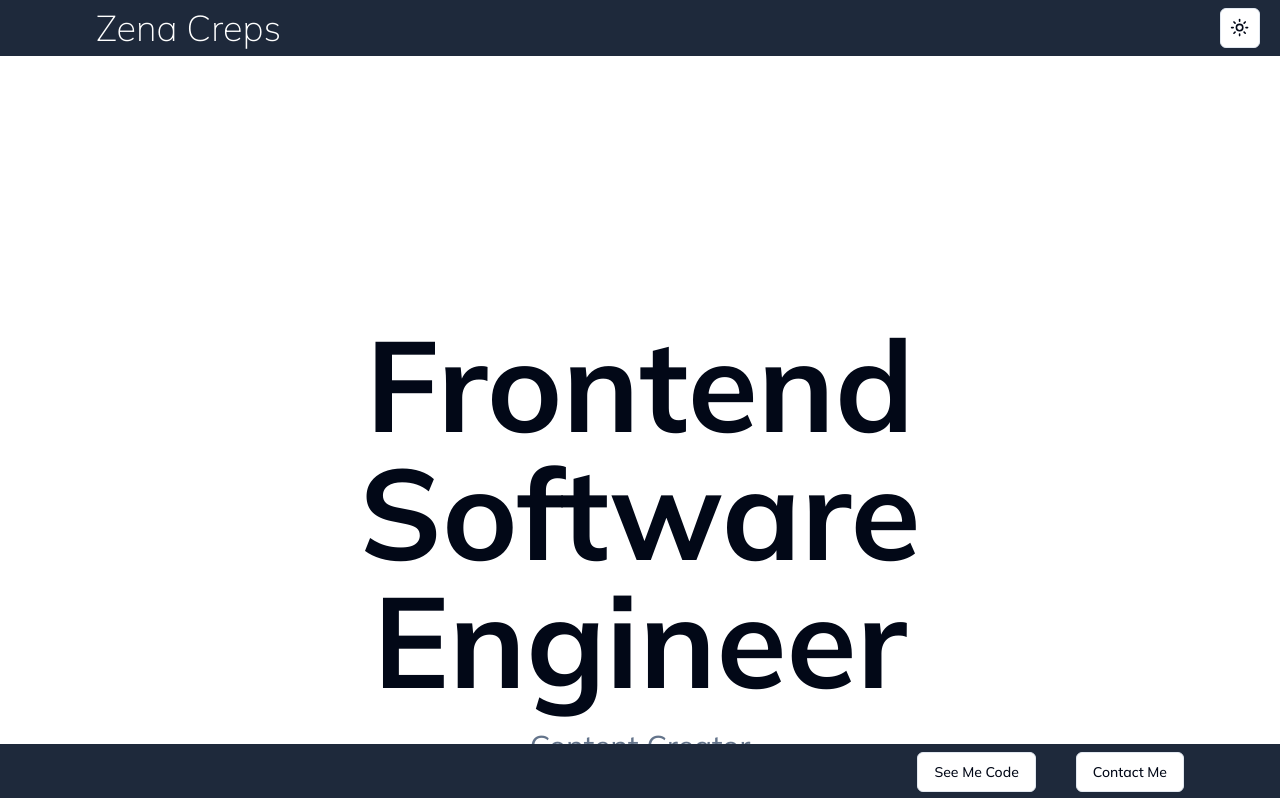
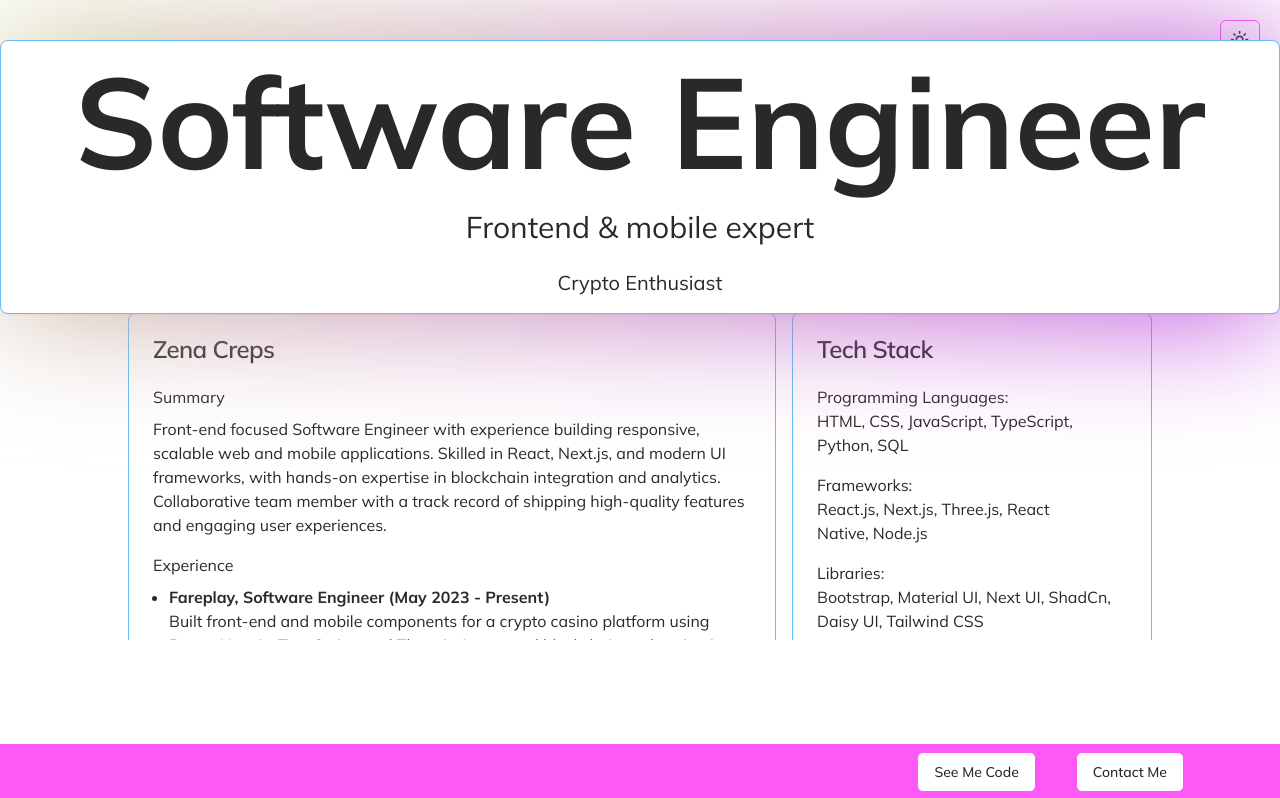
Before and after one commit to Zynkah/Next_Portfolio, a Next.js app: page / in a window 1280 px wide. Shown: the top 798 px of the page. Built offline with nearby package versions, Linux system fonts and the light colour scheme.

Commit message:
some styling changes

```diff
--- a/app/globals.css
+++ b/app/globals.css
@@ -4,65 +4,65 @@
 
 @layer base {
   :root {
-      --background: 0 0% 100%;
-      --foreground: 222.2 84% 4.9%;
+    --background: 0 0% 100%; /* #ffffff */
+    --foreground: 0 0% 16%; /* #282828 */
 
-      --card: 0 0% 100%;
-      --card-foreground: 222.2 84% 4.9%;
+    --card: 0 0% 100%; /* #ffffff */
+    --card-foreground: 0 0% 16%; /* #282828 */
 
-      --popover: 0 0% 100%;
-      --popover-foreground: 222.2 84% 4.9%;
+    --popover: 0 0% 100%; /* #ffffff */
+    --popover-foreground: 0 0% 16%; /* #282828 */
 
-      --primary: 222.2 47.4% 11.2%;
-      --primary-foreground: 210 40% 98%;
+    --primary: 302 97% 67%; /* #fd5deb */
+    --primary-foreground: 0 0% 100%; /* #ffffff */
 
-      --secondary: 210 40% 96.1%;
-      --secondary-foreground: 222.2 47.4% 11.2%;
+    --secondary: 202 87% 67%; /* #61c1f5 */
+    --secondary-foreground: 0 0% 16%; /* #282828 */
 
-      --muted: 210 40% 96.1%;
-      --muted-foreground: 215.4 16.3% 46.9%;
+    --muted: 0 0% 90%; /* light gray for muted */
+    --muted-foreground: 0 0% 16%; /* #282828 */
 
-      --accent: 210 40% 96.1%;
-      --accent-foreground: 222.2 47.4% 11.2%;
+    --accent: 111 77% 59%; /* #5ae44b */
+    --accent-foreground: 0 0% 16%; /* #282828 */
 
-      --destructive: 0 84.2% 60.2%;
-      --destructive-foreground: 210 40% 98%;
+    --destructive: 0 100% 50%; /* red for destructive */
+    --destructive-foreground: 0 0% 100%; /* #ffffff */
 
-      --border: 214.3 31.8% 91.4%;
-      --input: 214.3 31.8% 91.4%;
-      --ring: 222.2 84% 4.9%;
+    --border: 202 87% 67%; /* #61c1f5 */
+    --input: 302 97% 67%; /* #fd5deb */
+    --ring: 111 77% 59%; /* #5ae44b */
 
     --radius: 0.5rem;
   }
 
   .dark {
-      --background: 222.2 84% 4.9%;
-      --foreground: 210 40% 98%;
+    --background: 0 0% 0%; /* #000000 */
+    --foreground: 302 100% 56%; /* #e500ff */
 
-      --card: 222.2 84% 4.9%;
-      --card-foreground: 210 40% 98%;
+    --card: 0 0% 0%; /* #000000 */
+    --card-foreground: 166 100% 50%; /* #00ffb1 */
 
-      --popover: 222.2 84% 4.9%;
-      --popover-foreground: 210 40% 98%;
+    --popover: 0 0% 0%; /* #000000 */
+    --popover-foreground: 302 100% 56%; /* #e500ff */
 
-      --primary: 210 40% 98%;
-      --primary-foreground: 222.2 47.4% 11.2%;
+    --primary: 166 100% 50%; /* #00ffb1 */
+    --primary-foreground: 0 0% 0%; /* #000000 */
 
-      --secondary: 217.2 32.6% 17.5%;
-      --secondary-foreground: 210 40% 98%;
+    --secondary: 266 100% 50%; /* #5e00ff */
+    --secondary-foreground: 0 0% 0%; /* #000000 */
 
-      --muted: 217.2 32.6% 17.5%;
-      --muted-foreground: 215 20.2% 65.1%;
+    --muted: 271 100% 22%; /* #2f006f */
+    --muted-foreground: 166 100% 50%; /* #00ffb1 */
 
-      --accent: 217.2 32.6% 17.5%;
-      --accent-foreground: 210 40% 98%;
+    --accent: 302 100% 56%; /* #e500ff */
+    --accent-foreground: 166 100% 50%; /* #00ffb1 */
 
-      --destructive: 0 62.8% 30.6%;
-      --destructive-foreground: 210 40% 98%;
+    --destructive: 0 100% 50%; /* red for destructive */
+    --destructive-foreground: 0 0% 0%; /* #000000 */
 
-      --border: 217.2 32.6% 17.5%;
-      --input: 217.2 32.6% 17.5%;
-      --ring: 212.7 26.8% 83.9%;
+    --border: 266 100% 50%; /* #5e00ff */
+    --input: 302 100% 56%; /* #e500ff */
+    --ring: 166 100% 50%; /* #00ffb1 */
   }
 }
 
--- a/app/layout.tsx
+++ b/app/layout.tsx
@@ -4,6 +4,7 @@ import { ThemeProvider } from "@/components/theme-provider";
 import "./globals.css";
 import Header from "@/components/header";
 import Footer from "@/components/footer";
+import AnimatedLayout from "@/components/animated-layout";
 
 const mulish = Mulish({ subsets: ["latin"] });
 
@@ -27,7 +28,9 @@ export default function RootLayout({
           disableTransitionOnChange
         >
           <Header />
+          <AnimatedLayout>
             {children}
+          </AnimatedLayout>
           <Footer />
         </ThemeProvider>
       </body>
--- a/app/page.tsx
+++ b/app/page.tsx
@@ -7,12 +7,21 @@ import Hero from "@/components/hero";
 
 export default function Home() {
   return (
-    <main className="flex min-h-screen flex-col items-center justify-between md:p-24 py-24">
-      <div className="space-y-24 my-10 md:mt-0 w-4/5">
-        <div className="my-16">
-          <div className="my-24 xl:my-56">
-            <Hero />
-          </div>
+    <main className="relative min-h-screen flex flex-col items-center justify-between md:p-0 p-0">
+      <div className="fixed top-10 left-0 w-full z-20">
+        <Hero />
+      </div>
+
+      <div
+        className="w-full max-w-[1600px] flex justify-center"
+        style={{
+          marginTop: "30vh",
+        }}
+      >
+        <div
+          className="w-4/5 overflow-y-auto"
+          style={{ maxHeight: "calc(100vh - 400px)" }}
+        >
           <p className="text-4xl font-thin my-4">About Me</p>
           <About />
           <div className="my-16">
--- /dev/null
+++ b/components/animated-layout.tsx
@@ -0,0 +1,22 @@
+"use client";
+import { AnimatePresence, motion } from "framer-motion";
+
+export default function AnimatedLayout({
+  children,
+}: {
+  children: React.ReactNode;
+}) {
+  return (
+    <AnimatePresence mode="wait">
+      <motion.div
+        initial={{ opacity: 0, y: 20 }}
+        animate={{ opacity: 1, y: 0 }}
+        exit={{ opacity: 0, y: -20 }}
+        transition={{ duration: 0.5 }}
+        style={{ minHeight: "80vh" }}
+      >
+        {children}
+      </motion.div>
+    </AnimatePresence>
+  );
+}
--- a/components/bio.tsx
+++ b/components/bio.tsx
@@ -1,34 +1,27 @@
 import { Card, CardContent, CardHeader, CardTitle } from "@/components/ui/card";
+import { bioData } from "@/data/BioData";
 
 export default function Bio() {
   return (
     <Card>
       <CardHeader>
-            <CardTitle>Software Engineer</CardTitle>
+        <CardTitle>{bioData.name}</CardTitle>
       </CardHeader>
       <CardContent className="text-pretty">
-            <h3 className="text-muted-foreground">Professional Background:</h3>
-            <p className="mt-2 mb-4">
-                I began my journey as a self-taught developer and further enhanced my skills through a bootcamp. Following my graduation, I secured an internship with Danicas Custom Bakes, which eventually led to my first junior software engineer position within a year.
-            </p>
+        <h3 className="text-muted-foreground">Summary</h3>
+        <p className="mt-2 mb-4">{bioData.summary}</p>
 
-            <h3 className="text-muted-foreground">Inspiration and Motivation:</h3>
-            <p className="mt-2 mb-4">
-                My passion for building websites is fueled by the games and anime that shaped my upbringing. During my bootcamp, I developed a mock maid cafe website as a final project, and subsequently worked on a personal project inspired by Final Fantasy X, creating a Wikipedia-style website.
-            </p>
-
-            <h3 className="text-muted-foreground">Aspirations and Goals:</h3>
-            <ul className="mt-2 space-y-2 list-disc ml-4">
-                <li>
-                    Continuously grow as a full stack developer and expand my skillset.
+        <h3 className="text-muted-foreground">Experience</h3>
+        <ul className="mt-2 space-y-2 list-disc ml-4 mb-4">
+          {bioData.experience.map((exp, idx) => (
+            <li key={idx}>
+              <strong>
+                {exp.company}, {exp.title} ({exp.period})
+              </strong>
+              <br />
+              {exp.details}
             </li>
-                <li>Undertake novel and unique projects that showcase my abilities.</li>
-                <li>
-                    Explore emerging technologies, libraries, and programming languages to stay at the forefront of the industry.
-                </li>
-                <li>
-                    Engage with coding communities and collaborate effectively with peers as a team-player.
-                </li>
+          ))}
         </ul>
       </CardContent>
     </Card>
--- a/components/footer.tsx
+++ b/components/footer.tsx
@@ -16,14 +16,16 @@ import { motion } from "framer-motion";
 
 export default function Footer() {
   return (
-    <div className="fixed bottom-0 right-0 w-full bg-slate-800 py-2">
+    <div className="fixed bottom-0 right-0 w-full bg-primary py-2">
       <div className="flex flex-row mx-24 text-xl md:gap-10 gap-6 md:justify-end justify-center">
         <motion.div whileHover={{ scale: 1.1 }} whileTap={{ scale: 0.8 }}>
           <Link
             href="https://www.twitch.tv/Zynkah"
             target="_blank"
             rel="noopener noreferrer"
-            className={`${buttonVariants({ variant: "outline" })} hover:bg-slate-950`}
+            className={`${buttonVariants({
+              variant: "outline",
+            })} hover:bg-foreground hover:text-primary-foreground`}
           >
             See Me Code
           </Link>
@@ -33,7 +35,7 @@ export default function Footer() {
             <motion.div whileHover={{ scale: 1.1 }} whileTap={{ scale: 0.8 }}>
               <Button
                 variant="outline"
-                className="hover:bg-slate-950"
+                className="hover:bg-foreground hover:text-primary-foreground"
               >
                 Contact Me
               </Button>
--- a/components/header.tsx
+++ b/components/header.tsx
@@ -3,15 +3,8 @@ import { ModeToggle } from "./mode-toggle";
 
 export default function Header() {
   return (
-    <div className="z-20 fixed top-0 right-0 w-full bg-slate-800 py-2">
-      <div className="relative justify-center items-center mx-24 text-xl">
-        <span className="mr-auto text-4xl text-white font-thin">
-         <Link href='/'>Zena Creps</Link>
-        </span>
-        <div className="fixed top-2 right-5">
-          <ModeToggle />
-        </div>
-      </div>
+    <div className="fixed top-5 right-5">
+      <ModeToggle />
     </div>
   );
 }
--- a/components/hero.tsx
+++ b/components/hero.tsx
@@ -1,6 +1,7 @@
 "use client";
 
 import { motion, AnimatePresence } from "framer-motion";
+import { Card } from "./ui/card";
 
 export default function Hero() {
   const visible = { opacity: 1, y: 0, transition: { duration: 0.8 } };
@@ -11,37 +12,67 @@ export default function Hero() {
   };
 
   return (
+    <div className="relative w-full flex items-center justify-center">
+      {/* Animated Gradient Background */}
+      <motion.div
+        initial={{
+          background: "linear-gradient(135deg, #5e00ff 0%, #2f006f 100%)",
+          opacity: 0,
+        }}
+        animate={{
+          background: [
+            "linear-gradient(135deg, #5e00ff 0%, #2f006f 100%)",
+            "linear-gradient(135deg, #00ffb1 0%, #185a9d 100%)",
+            "linear-gradient(135deg, #ffaf7b 0%, #e500ff 100%)",
+            "linear-gradient(135deg, #5e00ff 0%, #2f006f 100%)",
+          ],
+          opacity: 1,
+        }}
+        transition={{
+          background: {
+            duration: 10,
+            repeat: Infinity,
+            ease: "linear",
+          },
+          opacity: { duration: 1 },
+        }}
+        className="absolute inset-0 w-full h-full z-0 blur-3xl opacity-5"
+      />
       <AnimatePresence>
+        <Card className="md:w-full xl:max-w-[1280px] max-w-[900px] z-10 p-4">
           <motion.article
             initial="hidden"
             animate="visible"
             exit={{ opacity: 0, transition: { duration: 1 } }}
             variants={{ visible: { transition: { staggerChildren: 0.3 } } }}
+            className="relative z-10"
           >
             <motion.h1
               variants={{
                 hidden: { opacity: 0, y: -100 },
                 visible,
               }}
-          className="text-center text-6xl sm:text-8xl lg:text-9xl font-bold"
+              className="text-center text-6xl sm:text-8xl xl:text-9xl font-bold"
             >
-          Frontend Software Engineer
+              Software Engineer
             </motion.h1>
             <ul className="text-center space-y-6 mt-6">
               <motion.li
                 variants={itemVariants}
                 className="text-3xl text-muted-foreground"
               >
-            Content Creator
+                Frontend & mobile expert
               </motion.li>
               <motion.li
                 variants={itemVariants}
                 className="text-xl text-muted-foreground"
               >
-            Game Enthusiast
+                Crypto Enthusiast
               </motion.li>
             </ul>
           </motion.article>
+        </Card>
       </AnimatePresence>
+    </div>
   );
 }
--- a/components/tech-stack.tsx
+++ b/components/tech-stack.tsx
@@ -1,15 +1,10 @@
-import {
-  Card,
-  CardContent,
-  CardHeader,
-  CardTitle,
-} from "@/components/ui/card";
+import { Card, CardContent, CardHeader, CardTitle } from "@/components/ui/card";
 
 export default function TechStack() {
   return (
-    <Card className="min-w-[220px]">
+    <Card className="min-w-[360px]">
       <CardHeader>
-        <CardTitle>My Tech Stack</CardTitle>
+        <CardTitle>Tech Stack</CardTitle>
       </CardHeader>
       <CardContent>
         <ul className="space-y-4 text-pretty">
@@ -18,28 +13,39 @@ export default function TechStack() {
               Programming Languages:
             </span>
             <br />
-            HTML, CSS, JavaScript, Typescript, Python, SQL
+            HTML, CSS, JavaScript, TypeScript, Python, SQL
           </li>
           <li>
-            <span className="text-muted-foreground">
-              Frameworks and Libraries:
-            </span>
+            <span className="text-muted-foreground">Frameworks:</span>
             <br />
-            React, React Native, Bootstrap, MaterialUI, NextUI, Next.js, Prisma,
-            Node.js, Express, TailwindCSS
+            React.js, Next.js, Three.js, React Native, Node.js
+          </li>
+          <li>
+            <span className="text-muted-foreground">Libraries:</span>
+            <br />
+            Bootstrap, Material UI, Next UI, ShadCn, Daisy UI, Tailwind CSS
           </li>
           <li>
             <span className="text-muted-foreground">Databases:</span>
-            <br /> MongoDB, PostgreSQL, NeonDB, Drizzle ORM
+            <br />
+            MongoDB, PostgreSQL, NeonDB, Drizzle ORM, Prisma
           </li>
           <li>
             <span className="text-muted-foreground">DevOps:</span>
-            <br /> AWS, Google Cloud, Microsoft Azure
+            <br />
+            AWS, Google Cloud, Microsoft Azure
           </li>
           <li>
             <span className="text-muted-foreground">Tools:</span>
             <br />
-            Git, GitHub, Visual Studio Code, Docker, Postman, Insomnia
+            Git, GitHub, VS Code, Docker, Postman, Insomnia
+          </li>
+          <li>
+            <span className="text-muted-foreground">
+              Blockchain and Analytics:
+            </span>
+            <br />
+            Privy, WalletConnect, Biconomy, PostHog, Addressable
           </li>
         </ul>
       </CardContent>
--- /dev/null
+++ b/data/BioData.tsx
@@ -0,0 +1,54 @@
+export const bioData = {
+  name: "Zena Creps",
+  summary:
+    "Front-end focused Software Engineer with experience building responsive, scalable web and mobile applications. Skilled in React, Next.js, and modern UI frameworks, with hands-on expertise in blockchain integration and analytics. Collaborative team member with a track record of shipping high-quality features and engaging user experiences.",
+  experience: [
+    {
+      company: "Fareplay",
+      title: "Software Engineer",
+      period: "May 2023 - Present",
+      details:
+        "Built front-end and mobile components for a crypto casino platform using React, Next.js, TypeScript, and Three.js. Integrated blockchain authentication and wallet management with Privy.io and Biconomy. Delivered responsive UIs using Tailwind CSS and Styled Components. Enhanced product insights by integrating analytics with PostHog and audience targeting via Addressable.",
+    },
+    {
+      company: "Beeps",
+      title: "Junior Software Engineer",
+      period: "Sep 2023 - Apr 2024",
+      details:
+        "Developed a full-stack company portal with Next.js, Drizzle ORM, NeonDB, and Next-Auth. Designed and implemented a marketing website with reusable UI components (Shadcn/UI, Tailwind CSS).",
+    },
+    {
+      company: "Danica’s Custom Bakes",
+      title: "Junior Backend Developer Intern",
+      period: "Jan 2023 - Sep 2023",
+      details:
+        "Built APIs for business expense tracking and image upload validation using Node.js, Prisma, and Docker. Performed API testing with Postman/Insomnia; maintained version control with GitHub.",
+    },
+    {
+      company: "Twitch",
+      title: "Affiliated Web Developer Live Streamer",
+      period: "Jun 2021 - Present",
+      details:
+        "Live-stream coding projects and tutorials, building an engaged tech-focused audience. Created and maintained interactive bots, chat commands, and real-time integrations. Grew a developer community by showcasing practical builds and industry trends.",
+    },
+  ],
+  education: [
+    {
+      school: "Nucamp Coding Bootcamp",
+      certification: "Software Engineer Certification",
+      period: "Feb 2022 - Jan 2023",
+      details:
+        "Honors Graduate. Coursework in HTML, CSS, JavaScript, Python, SQL, DevOps (AWS, Azure, GCP), React, React Native, Node.js, MongoDB.",
+    },
+  ],
+  contact: [
+    {
+      label: "LinkedIn",
+      url: "https://www.linkedin.com/in/zenacreps",
+    },
+    {
+      label: "GitHub",
+      url: "https://github.com/Zynkah",
+    },
+  ],
+};
--- a/package.json
+++ b/package.json
@@ -19,7 +19,7 @@
     "class-variance-authority": "^0.7.0",
     "clsx": "^2.1.0",
     "embla-carousel-react": "^8.0.2",
-    "framer-motion": "^11.0.28",
+    "framer-motion": "^11.18.2",
     "lucide-react": "^0.368.0",
     "next": "14.2.1",
     "next-themes": "^0.3.0",
```
Also changed, not shown: 1 other file (tests, documents, lock files or other folders). Lines whose indentation alone changed are shown as unchanged.
